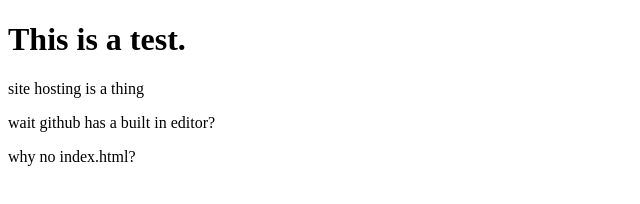
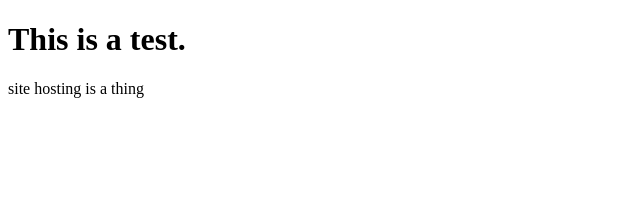
Before and after one commit to web2help/web2help.github.io, a plain HTML site: page index.html in a window 1280 px wide. Shown: the whole page, without its empty margins (0-640 px from the left). Drawn offline with Linux system fonts and the light colour scheme.

Commit message:
fix test

```diff
--- a/content/index.html
+++ b/index.html
@@ -3,7 +3,5 @@
     <header>
         <h1> This is a test. </h1>
         <p> site hosting is a thing</p>
-        <p> wait github has a built in editor? </p>
-        <p> why no index.html?</p>
     </header>
 </html>
```
